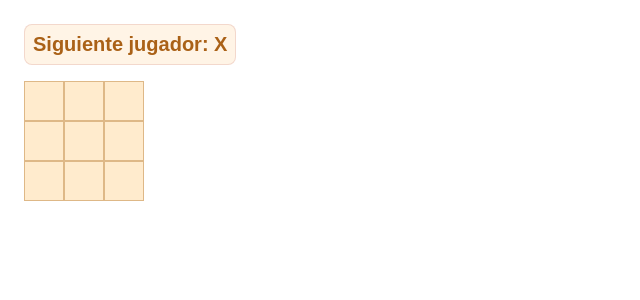
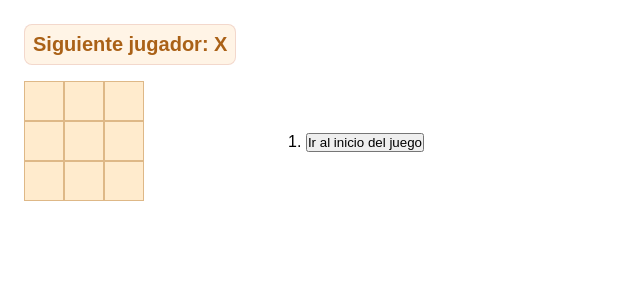
Before and after one commit to maruganluis/demo-vite-react, a React (Vite) app: page / in a window 1280 px wide. Shown: the top 300 px of the page, without its empty margins (0-640 px from the left). Built offline with nearby package versions, Linux system fonts and the light colour scheme.

Commit message:
add time travel for return to past moves

```diff
--- a/src/App.jsx
+++ b/src/App.jsx
@@ -75,12 +75,34 @@
 export default function Game() {
   const [xIsNext, setXIsNext] = useState(true);
   const [history, setHistory] = useState([Array(9).fill(null)]); // Indica de quien es el turno actual, true=X, false=0
-  const currentSquares = history[history.length - 1]; // History es un array que guarda el historial de todos los tableros, cada vez que se hace una jugada, se agrega una copia del nuevo tablero al historial
+  const [currentMove, setCurrentMove] = useState(0);
+  const currentSquares = history[currentMove];
 
   function handlePlay(nextSquares) {
-    setHistory([...history, nextSquares]); //Crea un nuevo array copiando el historial actual (...history) y añade el nuevo tablero (nextSquares), así se guarda el estado del tablero despues de la jugada
-    setXIsNext(!xIsNext);
+    const nextHistory = [...history.slice(0, currentMove + 1), nextSquares]; // Si se hace un nuevo movimiento después de haber retrocedido, elimina los movimientos futuros del historial
+    setHistory(nextHistory); // Actualiza el historial
+    setCurrentMove(nextHistory.length - 1); // El movimiento actual pasa a ser el último del nuevo historial
+    setXIsNext(!xIsNext); // Cambia el turno
   }
+
+  function jumpTo(nextMove) {
+    setCurrentMove(nextMove); // Permite retroceder o avanzar en el historial
+    setXIsNext(nextMove % 2 === 0); // Calcula de quién es el turno basándose en si el movimiento es par o impar
+  }
+
+  const moves = history.map((squares, move) => {  // map recorre el historial de tableros y crea un boton para cada movimiento
+    let description;
+    if (move > 0) {
+      description = `Ir al movimiento #` + move;
+    } else {
+      description = `Ir al inicio del juego`;
+    }
+    return ( // Por cada movimiento en el historial, se devuelve un li con un boton que ejecuta la funcion jumpTo
+      <li key={move}>
+        <button onClick={() => jumpTo(move)}>{description}</button>
+      </li> // key es un atributo especial en React que se usa para identificar de manera única cada elemento en una lista
+    );
+  });
 
   return (
     <div className="game">
@@ -88,7 +110,7 @@
         <Board xIsNext={xIsNext} squares={currentSquares} onPlay={handlePlay} />
       </div>
       <div className="game-info">
-        <ol>{/*TODO*/}</ol>
+        <ol>{moves}</ol>
       </div>
     </div>  // El tablero no actualiza el estado directamente, llama al handPlay cuando hay una jugada, pasando el nuevo tablero como argumento
   );
--- a/src/index.css
+++ b/src/index.css
@@ -42,3 +42,16 @@
   color:rgb(170, 97, 23);
   border: 1px rgba(165, 42, 42, 0.137) solid;
 }
+
+.game {
+  width: 400px;
+  display: flex;
+  flex-direction: row;
+  justify-content: space-between;
+  align-items: center;
+}
+
+.game-info {
+  margin-left: 20px;
+  margin-top: 60px;
+}
```
